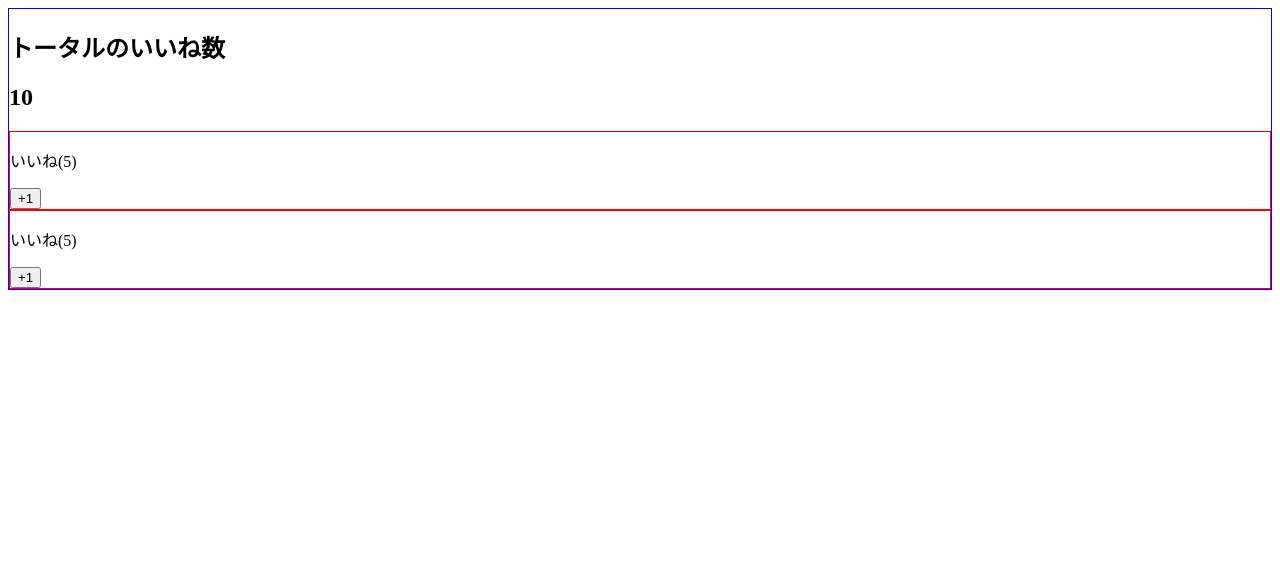
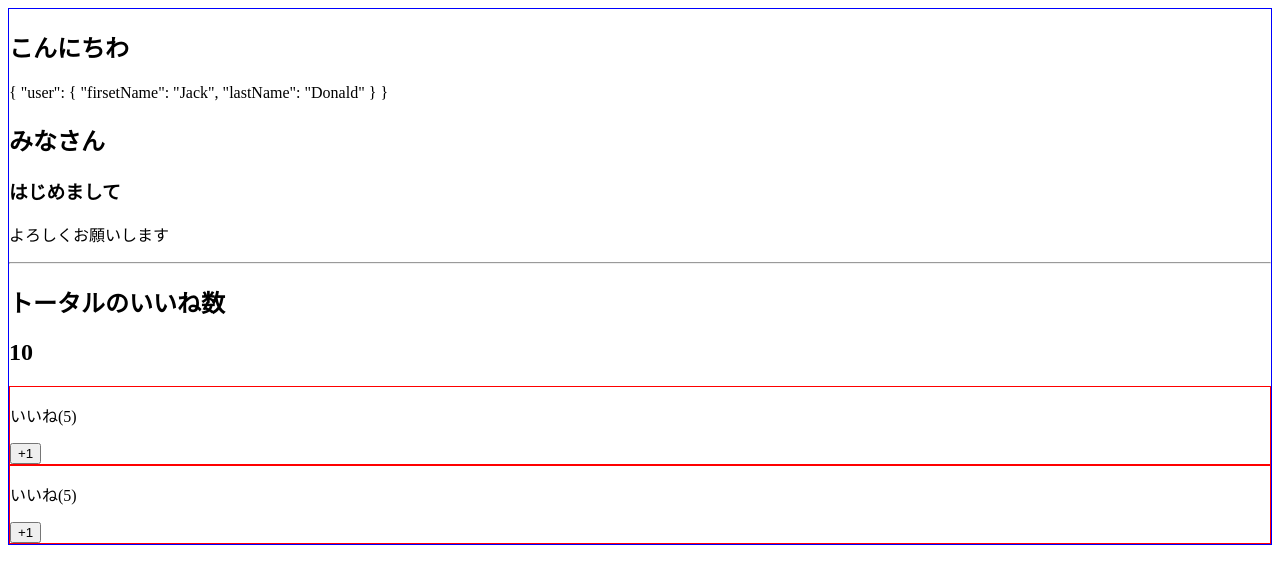
Before and after one commit to TAKU1022/vue-demo, a Vue app: page / in a window 1280 px wide. Shown: the top 584 px of the page. Built offline with nearby package versions, Linux system fonts and the light colour scheme.

Commit message:
slotを使用したコンポーネント間でのデータの受け渡し

```diff
--- a/src/App.vue
+++ b/src/App.vue
@@ -1,7 +1,18 @@
 <template>
   <article>
-    <LikeHeader></LikeHeader>
-    <h2>{{ number }}</h2>
+    <LikeHeader>
+      <h2>みなさん</h2>
+      <template #title="slotProps">
+        <h2>こんにちわ</h2>
+        <p>{{ slotProps }}</p>
+      </template>
+      <h3>はじめまして</h3>
+      <p>よろしくお願いします</p>
+      <template #number>
+        <h2>{{ number }}</h2>
+      </template>
+    </LikeHeader>
+
     <LikeNumber
       :total-number="number"
       @my-click="incrementNumber($event)"
--- a/src/components/LikeHeader.vue
+++ b/src/components/LikeHeader.vue
@@ -1,5 +1,22 @@
 <template>
   <header>
+    <slot name="title" :user="user"></slot>
+    <slot></slot>
+    <hr />
     <h1>トータルのいいね数</h1>
+    <slot name="number"></slot>
   </header>
 </template>
+
+<script>
+  export default {
+    data() {
+      return {
+        user: {
+          firsetName: 'Jack',
+          lastName: 'Donald',
+        },
+      };
+    },
+  };
+</script>
```
